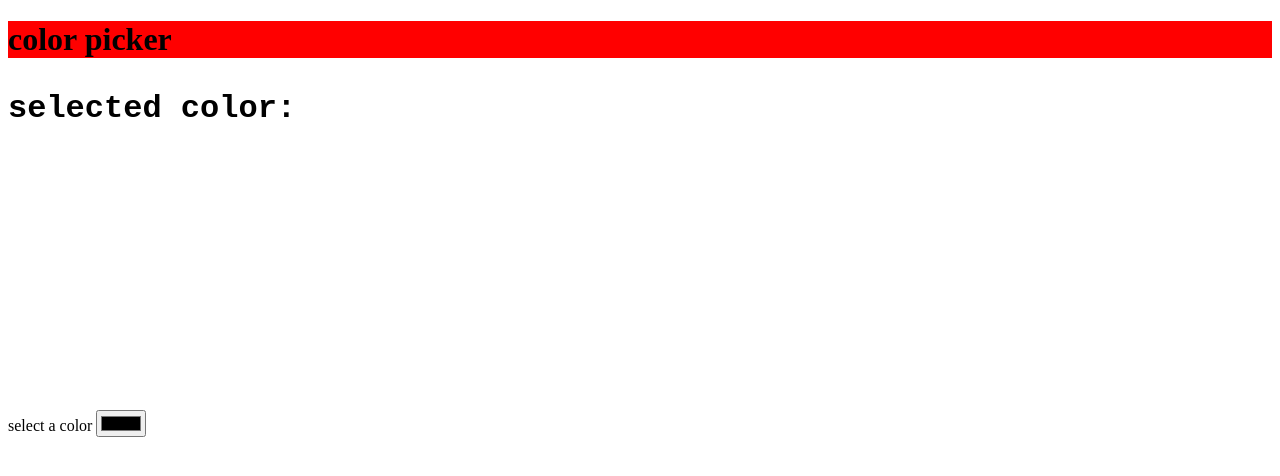
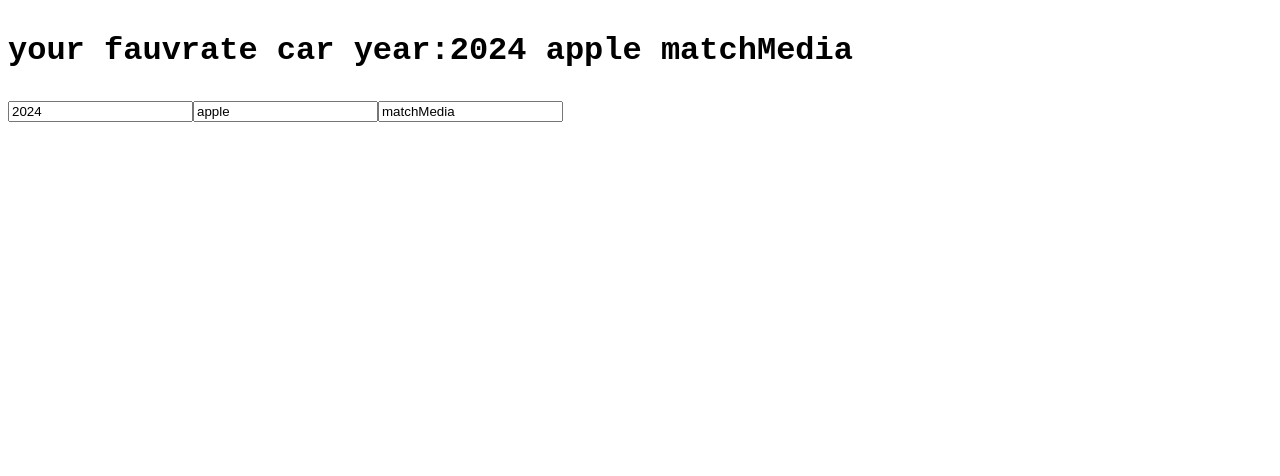
Before and after one commit to Vishwanath-B-M/react, a React (Vite) app: page / in a window 1280 px wide. Shown: the top 476 px of the page. Built offline with nearby package versions, Linux system fonts and the light colour scheme.

Commit message:
commit my changes

```diff
--- a/src/App.jsx
+++ b/src/App.jsx
@@ -1,10 +1,9 @@
-import ColorPicker from './colorpicker.jsx';
+import ObjectChange  from './objectchange.jsx';
 
 function App(){
   return (
     <>
-
-   <ColorPicker/>
+   <ObjectChange/>
     </>
   );
 }
--- /dev/null
+++ b/src/objectchange.jsx
@@ -0,0 +1,29 @@
+import react,{useState} from 'react';
+function ObjectChange(){
+    const [car,setcar]=useState({year:2024,make:"apple",model:"matchMedia"})
+
+    function HandleYear(event){
+       setcar(c=>({...c,year: event.target.value}))
+    }
+    function HandleMake(event){
+        setcar(c=>({...c,make:event.target.value}))
+    }
+    function HandleModel(event){
+        setcar(c=>({...c,model:event.target.value}))
+    }
+
+
+
+
+    return(
+        <>
+        <div>
+        <p>your fauvrate car year:{car.year} {car.make} {car.model} </p>
+        <input type="number" value={car.year} onChange={HandleYear}/>
+        <input type="text" value={car.make} onChange={HandleMake}/>
+        <input type="text" value={car.model} onChange={HandleModel}/>
+        </div>
+        </>
+    )
+}
+export default ObjectChange;
```
